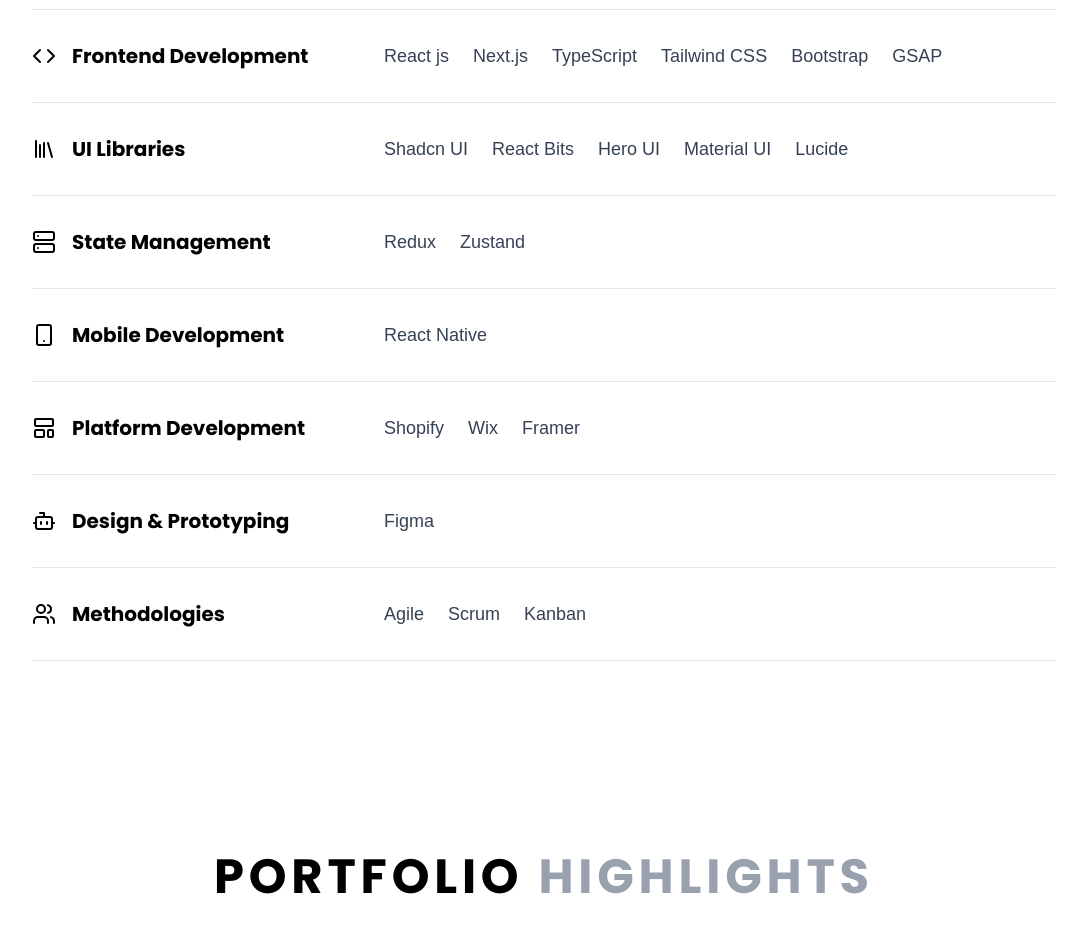
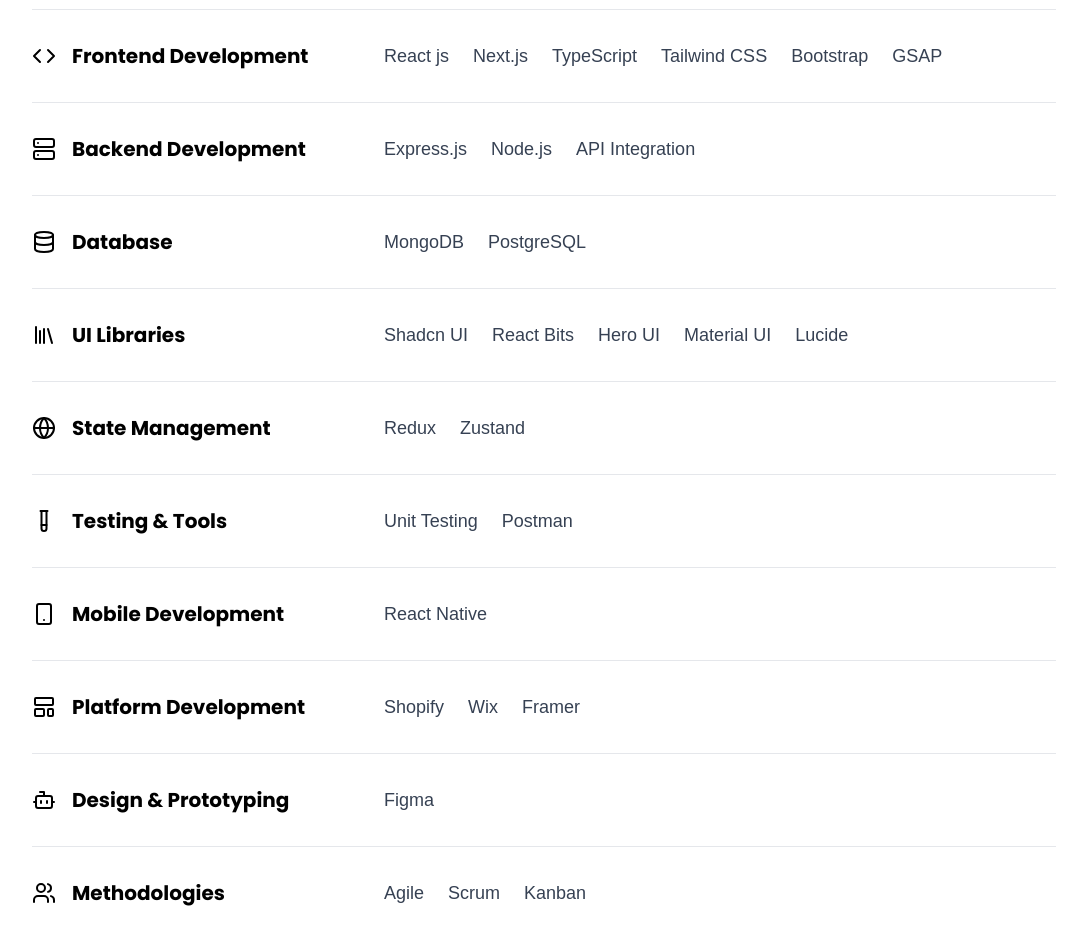
Before and after one commit to rmdvlpr/my-portfolio, a Next.js app: page / in a window 1280 px wide. Shown: the part 2500-3428 px from the top of the page, without its empty margins (96-1183 px from the left). Built offline with nearby package versions, Linux system fonts and the light colour scheme.

Commit message:
Update WhatIDo.tsx

```diff
--- a/app/sections/WhatIDo.tsx
+++ b/app/sections/WhatIDo.tsx
@@ -11,11 +11,14 @@
   Bot,
   Users,
   Library,
+  Database,
+  Globe,
+  TestTube,
 } from "lucide-react";
 
 gsap.registerPlugin(ScrollTrigger);
 
-// --- SKILLS DATA (Unchanged) ---
+// --- SKILLS DATA ---
 const skillsData = [
   {
     title: "Frontend Development",
@@ -30,14 +33,29 @@
     ],
   },
   {
+    title: "Backend Development",
+    icon: <Server size={24} className="text-black" />,
+    skills: ["Express.js", "Node.js", "API Integration"],
+  },
+  {
+    title: "Database",
+    icon: <Database size={24} className="text-black" />,
+    skills: ["MongoDB", "PostgreSQL"],
+  },
+  {
     title: "UI Libraries",
     icon: <Library size={24} className="text-black" />,
     skills: ["Shadcn UI", "React Bits", "Hero UI", "Material UI", "Lucide"],
   },
   {
     title: "State Management",
-    icon: <Server size={24} className="text-black" />,
+    icon: <Globe size={24} className="text-black" />,
     skills: ["Redux", "Zustand"],
+  },
+  {
+    title: "Testing & Tools",
+    icon: <TestTube size={24} className="text-black" />,
+    skills: ["Unit Testing", "Postman"],
   },
   {
     title: "Mobile Development",
```
